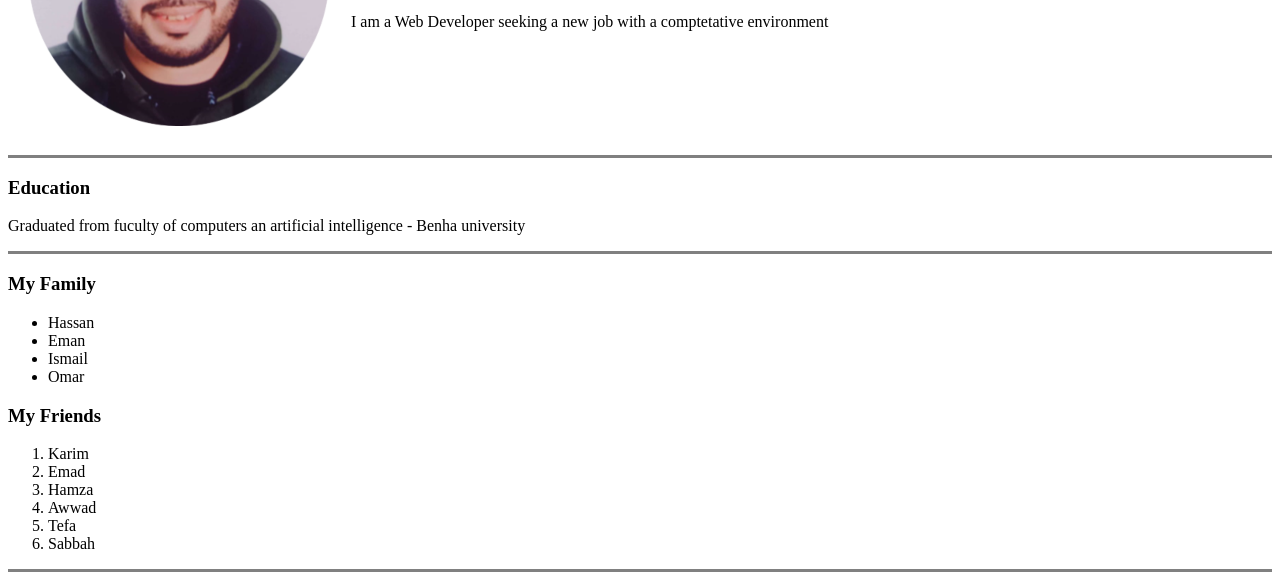
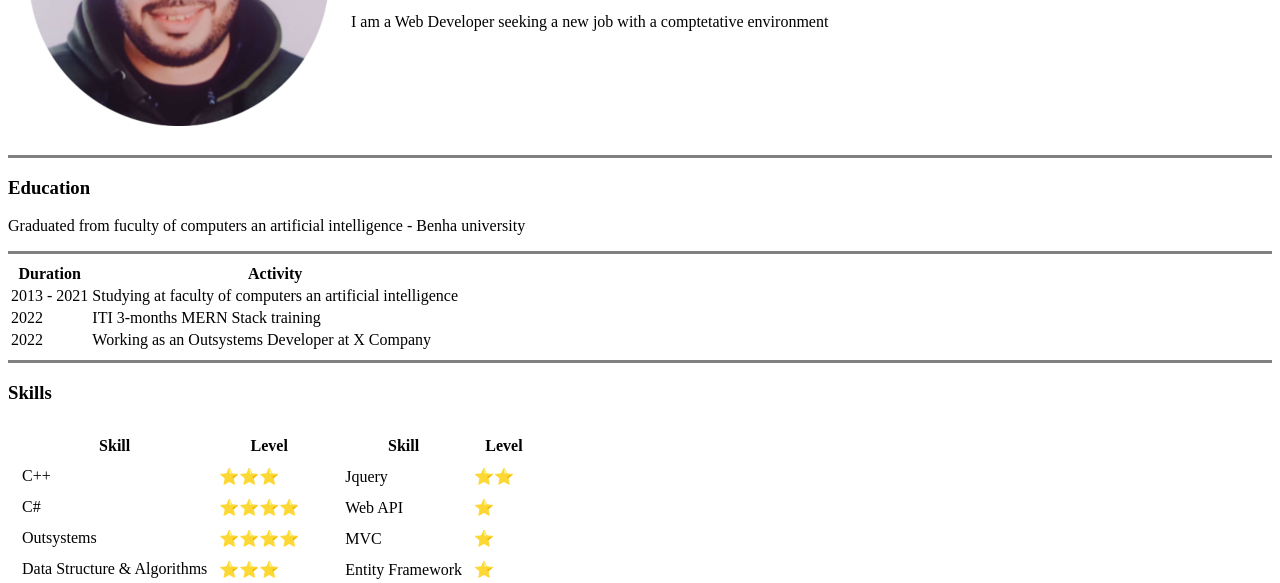
Before and after one commit to AliElesaily95/CV, a plain HTML site: page index.html in a window 1280 px wide. Shown: the part 203-786 px from the top of the page. Drawn offline with Linux system fonts and the light colour scheme.

Commit message:
Update index.html

```diff
--- a/index.html
+++ b/index.html
@@ -17,24 +17,6 @@
     <hr size="3" noshade>
     <h3>Education</h3>
     <p>Graduated from fuculty of computers an artificial intelligence - Benha university</p>
-    <hr size="3" noshade>
-    <h3>My Family</h3>
-    <ul>
-        <li>Hassan</li>
-        <li>Eman</li>
-        <li>Ismail</li>
-        <li>Omar</li>
-    </ul>
-
-    <h3>My Friends</h3>
-    <ol>
-        <li>Karim</li>
-        <li>Emad</li>
-        <li>Hamza</li>
-        <li>Awwad</li>
-        <li>Tefa</li>
-        <li>Sabbah</li>
-    </ol>
     <hr size="3" noshade>
     <table>
         <thead>
```
